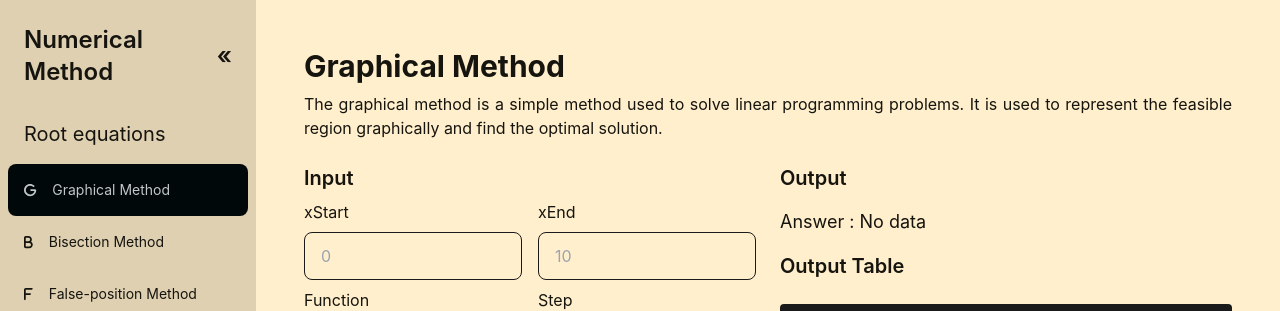
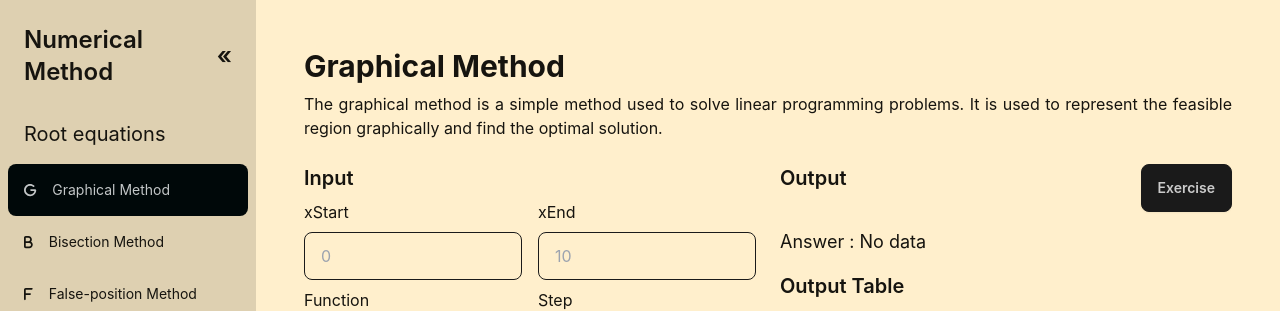
Before and after one commit to 6604062616134/numer_frontend, a React (Create React App) app: page / in a window 1280 px wide. Shown: the top 311 px of the page. Built offline with nearby package versions, Linux system fonts and the light colour scheme.

Commit message:
add button Exercise

```diff
--- a/src/pages/Graphical.js
+++ b/src/pages/Graphical.js
@@ -177,13 +177,16 @@ function Graphical() {
             </div>
 
             <div className="flex flex-col gap-4 w-full">
-              <h2 className="text-xl font-semibold">Output</h2>
+              <div className="flex flex-row justify-items-end">
+                <h2 className="text-xl font-semibold">Output</h2>
+                  <button className="btn btn-primary ml-auto w-1/8" >Exercise</button>
+              </div>
               <div className="text-lg">
                 <p>Answer : {outputData.answer_x ? outputData.answer_x : 'No data'}</p>
               </div>
               <div className="flex flex-col gap-4 w-full">
                 <h2 className="text-xl font-semibold">Output Table</h2>
-
+                {/* table */}
                 <div className="h-80 overflow-x-auto rounded mt-2">
                   <table className="table table-pin-rows rounded">
                     <thead>
@@ -213,7 +216,7 @@ function Graphical() {
             </div>
           </div>
         </div>
-
+        {/* graph */}
         <div className='w-full flex justify-center bg-base-100'>
           <Plot
             data={[
```
